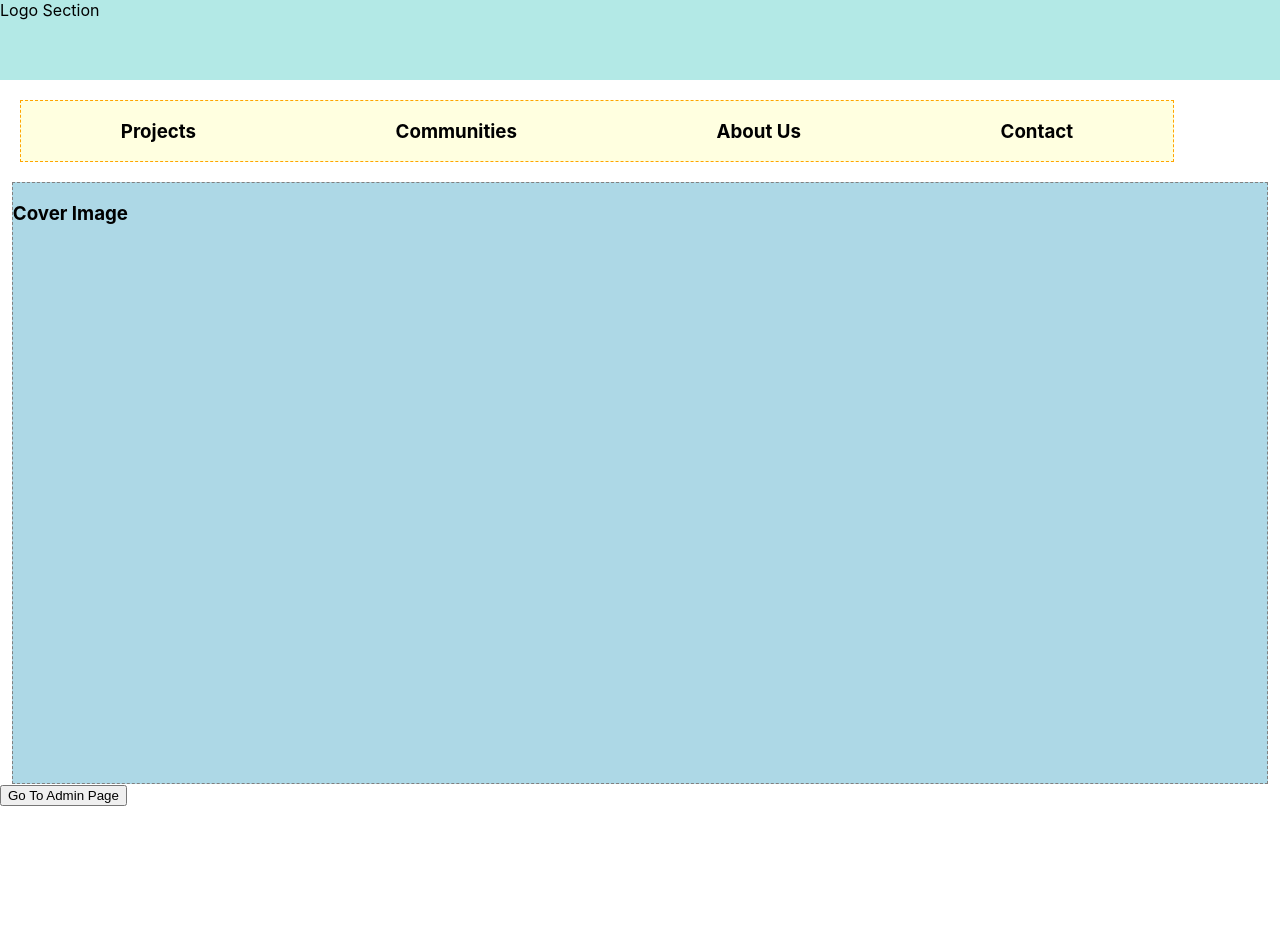
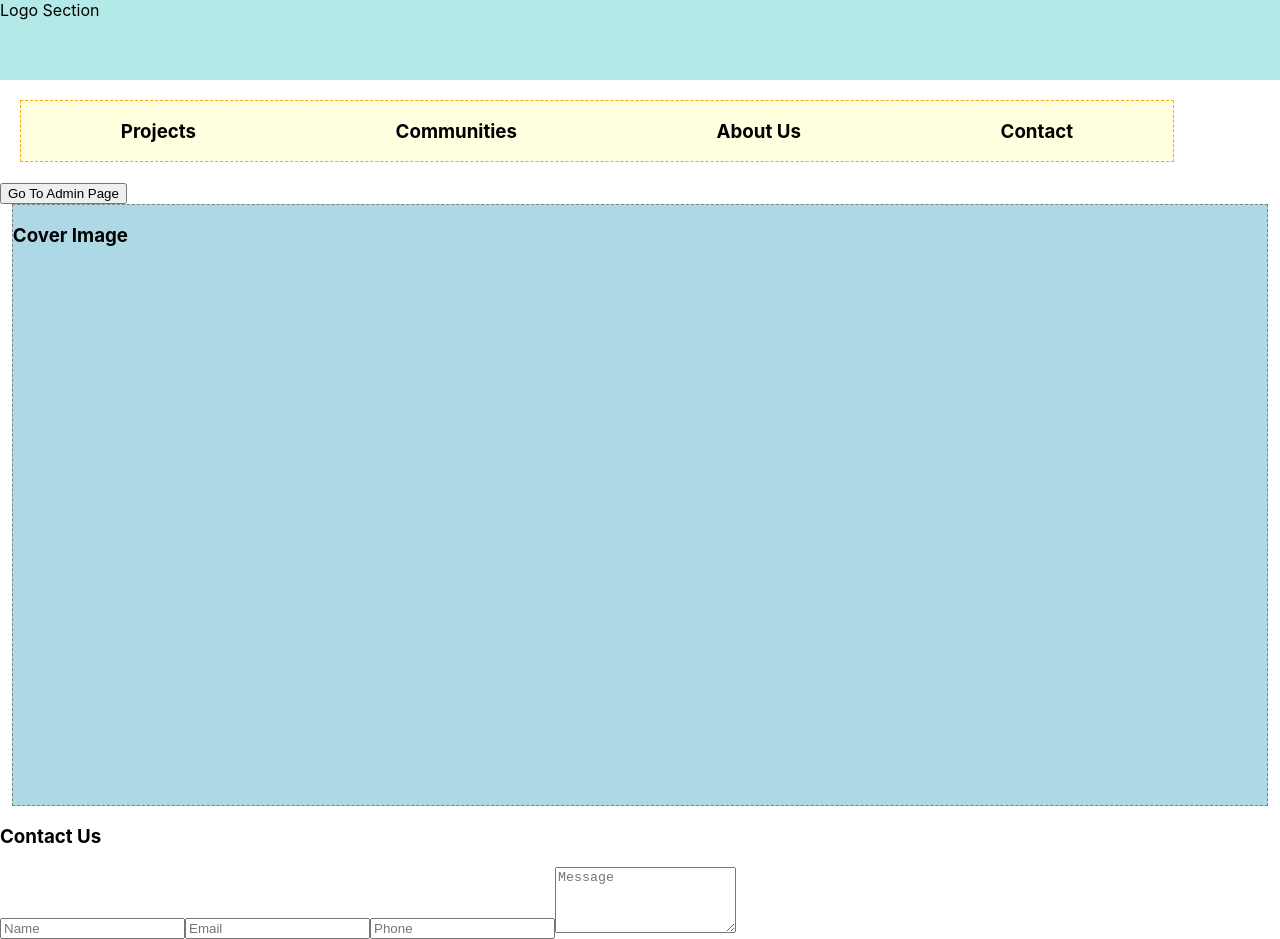
Before and after one commit to pskhiev401/maxwellv2, a React (Create React App) app: page / in a window 1280 px wide. Before the commit the page ends 806 px from the top, so only its background shows below. Built offline with nearby package versions, Linux system fonts and the light colour scheme; no server answers.

Commit message:
contact form in progress

```diff
--- a/src/Components/landing/Landing.js
+++ b/src/Components/landing/Landing.js
@@ -7,7 +7,11 @@ class Landing extends Component {
   constructor() {
     super();
     this.state = {
-      homes: []
+      homes: [],
+      name: '',
+      email: '',
+      phone: '',
+      message: ''
     };
   }
 
@@ -33,12 +37,52 @@ class Landing extends Component {
       <div>
         <div className='landing_top'> Logo Section </div>
         <div className='navbar_section'>{navbar_items}</div>
+        <Link to='/admin'>
+          <button>Go To Admin Page</button>
+        </Link>
         <div className='landing_cover'>
           <h3>Cover Image</h3>
         </div>
-        <Link to='/admin'>
-          <button>Go To Admin Page</button>
-        </Link>
+        {/* <div className='dfw__map'>Map</div>
+        <div className='about__us'>About Us</div> */}
+        <section className='contact_form'>
+          <h3>Contact Us</h3>
+          <input
+            required
+            type='text'
+            name='name'
+            id='name'
+            placeholder='Name'
+            value={this.state.name}
+            onChange={e => this.setState({ name: e.target.value })}
+          />
+          <input
+            required
+            type='email'
+            name='email'
+            id='email'
+            placeholder='Email'
+            value={this.state.email}
+            onChange={e => this.setState({ email: e.target.value })}
+          />
+          <input
+            type='text'
+            name='phone'
+            id='phone'
+            placeholder='Phone'
+            value={this.state.phone}
+            onChange={e => this.setState({ name: e.target.value })}
+          />
+          <textarea
+            required
+            name='message'
+            id='message'
+            rows='4'
+            placeholder='Message'
+            value={this.state.message}
+            onChange={e => this.setState({ message: e.target.value })}
+          />
+        </section>
       </div>
     );
   }
--- a/src/Components/landing/Landing.scss
+++ b/src/Components/landing/Landing.scss
@@ -23,3 +23,13 @@
     color: red;
   }
 }
+
+.dfw__map{
+  height: 80vh;
+  background: lightsalmon;
+}
+
+.about__us{
+  height: 50vh;
+  background: lightgreen;
+}
```
